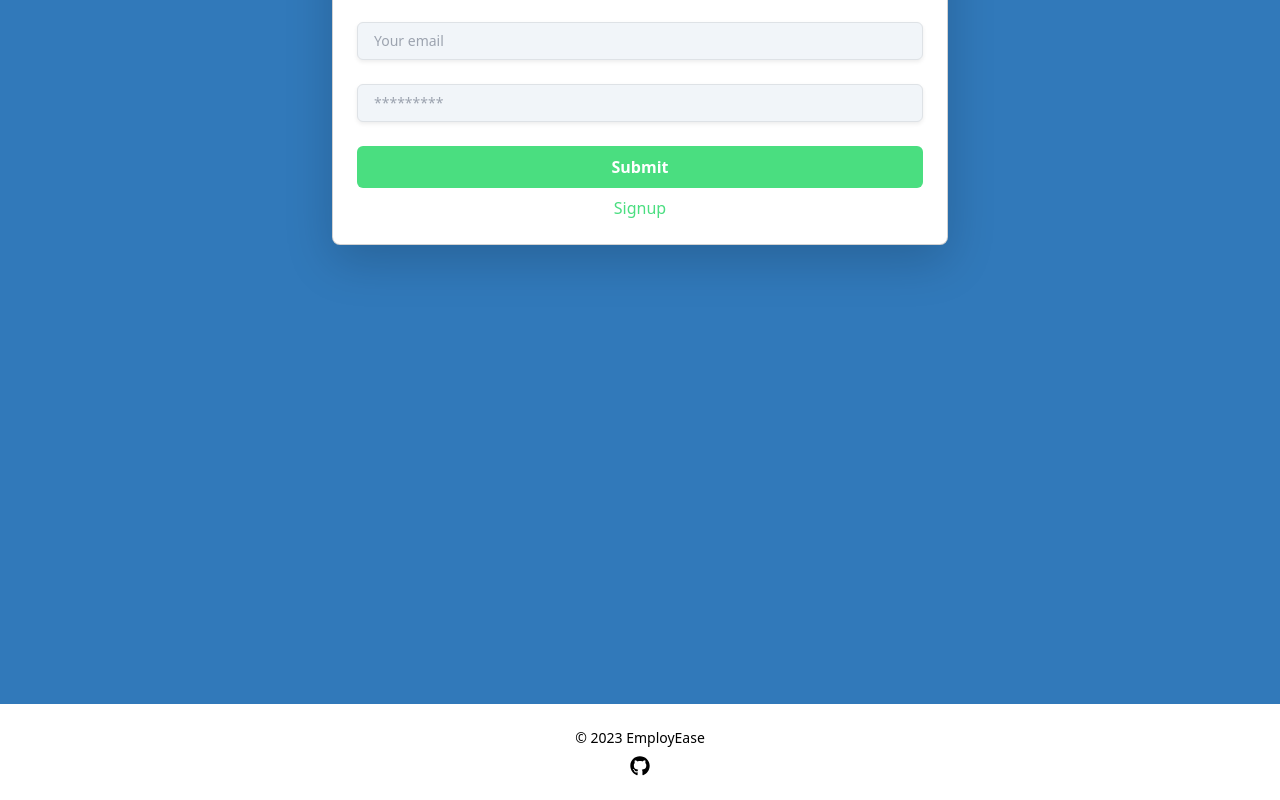
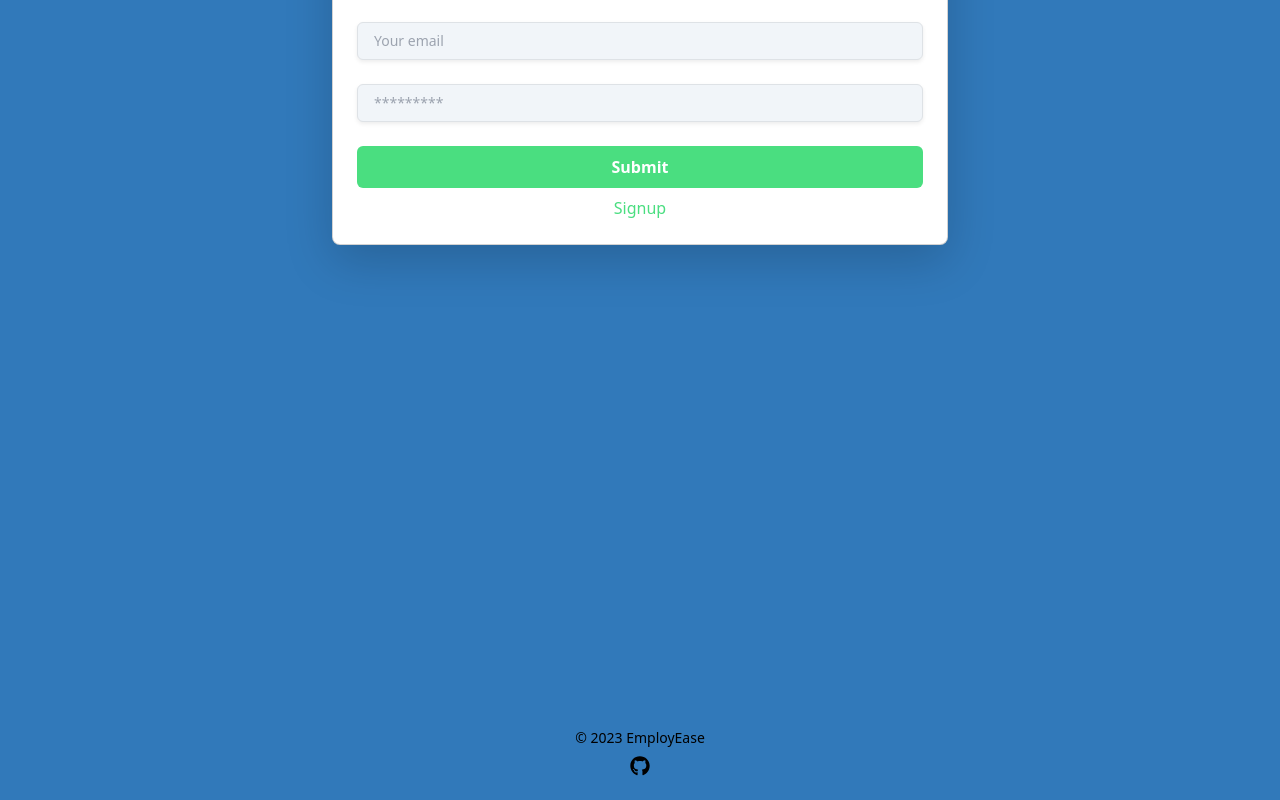
Before and after one commit to jhuber1155/EmployEase, a React (Vite) app in the folder client/: page /login in a window 1280 px wide. Shown: the part 160-960 px from the top of the page. Built offline with nearby package versions, Linux system fonts and the light colour scheme.

Commit message:
changed footer to match login/signup page

```diff
--- a/client/src/components/Footer.jsx
+++ b/client/src/components/Footer.jsx
@@ -10,13 +10,13 @@ const Footer = () => {
     // Function to update the background color based on the path
     const updateBackgroundColor = () => {
       if (location.pathname === "/") {
-        setBackgroundColorClass('bg-jobPageBlue'); // Set to sky-600 for paths starting with /jobs/
+        setBackgroundColorClass('bg-jobPageBlue');
       } else if (location.pathname.startsWith("/jobs")) {
         setBackgroundColorClass('bg-sky-600');
       } else if (location.pathname === "/addJob"){
         setBackgroundColorClass('bg-sky-600');
       } else if (location.pathname === "/login" || location.pathname === "/signup") {
-        setBackgroundColorClass('bg-white')
+        setBackgroundColorClass('bg-jobPageBlue')
       }
     };
 
```
